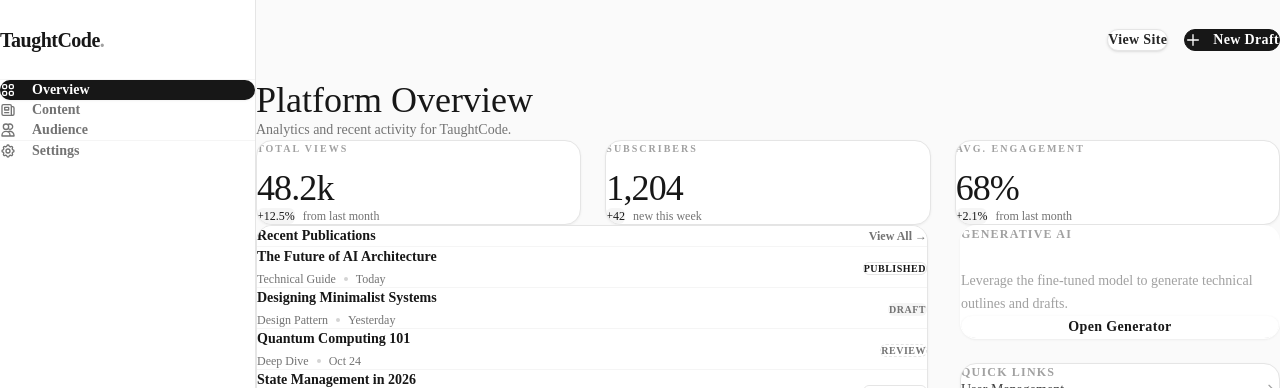
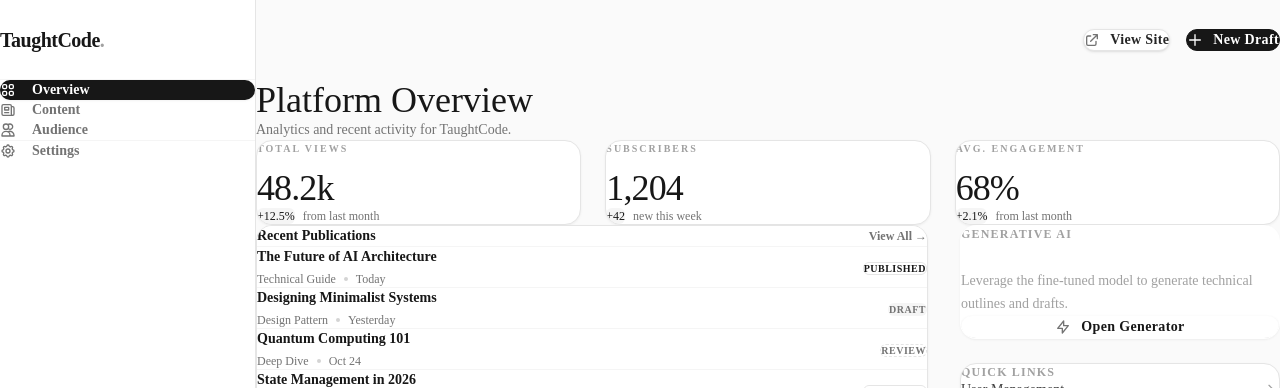
Before and after one commit to nishuns/nischaysharma-client, a Next.js app: page /admin in a window 1280 px wide. Shown: the top 388 px of the page. Built offline with nearby package versions, Linux system fonts and the light colour scheme; no server answers; sample sign-in values are in the browser's storage.

Commit message:
style(admin): balance button padding and add icons to missing buttons

```diff
--- a/app/admin/page.tsx
+++ b/app/admin/page.tsx
@@ -34,7 +34,7 @@ const PillButton = ({
   return (
     <button
       onClick={onClick}
-      className={`px-8 py-3.5 rounded-full text-sm font-semibold tracking-wide transition-all duration-200 flex items-center justify-center gap-3 ${variants[variant]} ${className}`}
+      className={`px-6 py-3 rounded-full text-sm font-semibold tracking-wide transition-all duration-200 flex items-center justify-center gap-2.5 ${variants[variant]} ${className}`}
     >
       {children}
     </button>
@@ -127,6 +127,7 @@ export default function AdminDashboard() {
           <div className="flex-1" /> {/* Spacer */}
           <div className="flex items-center gap-4">
             <PillButton variant="secondary">
+              <svg className="w-4 h-4 text-neutral-500" fill="none" stroke="currentColor" viewBox="0 0 24 24"><path strokeLinecap="round" strokeLinejoin="round" strokeWidth="2" d="M10 6H6a2 2 0 00-2 2v10a2 2 0 002 2h10a2 2 0 002-2v-4M14 4h6m0 0v6m0-6L10 14" /></svg>
               View Site
             </PillButton>
             <PillButton variant="primary">
@@ -217,6 +218,7 @@ export default function AdminDashboard() {
                 <h4 className="text-xl font-serif mb-2">Draft Content</h4>
                 <p className="text-sm text-neutral-400 mb-8 leading-relaxed">Leverage the fine-tuned model to generate technical outlines and drafts.</p>
                 <PillButton variant="secondary" className="w-full bg-white text-neutral-900 border-transparent hover:bg-neutral-100">
+                  <svg className="w-4 h-4 text-neutral-500" fill="none" stroke="currentColor" viewBox="0 0 24 24"><path strokeLinecap="round" strokeLinejoin="round" strokeWidth="2" d="M13 10V3L4 14h7v7l9-11h-7z" /></svg>
                   Open Generator
                 </PillButton>
               </Card>
```
